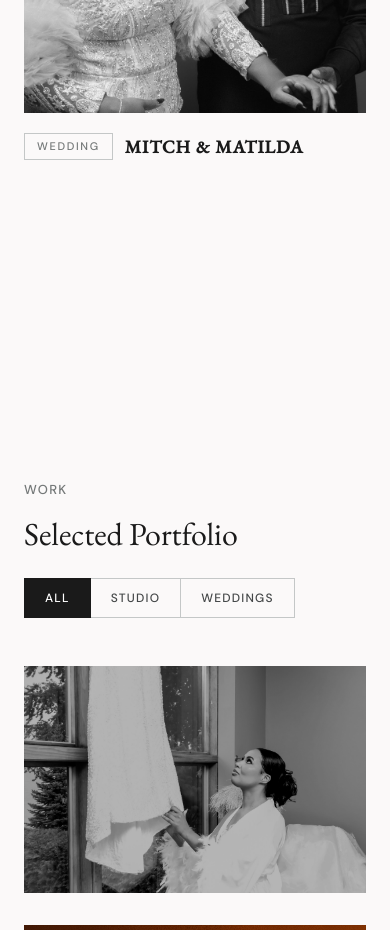
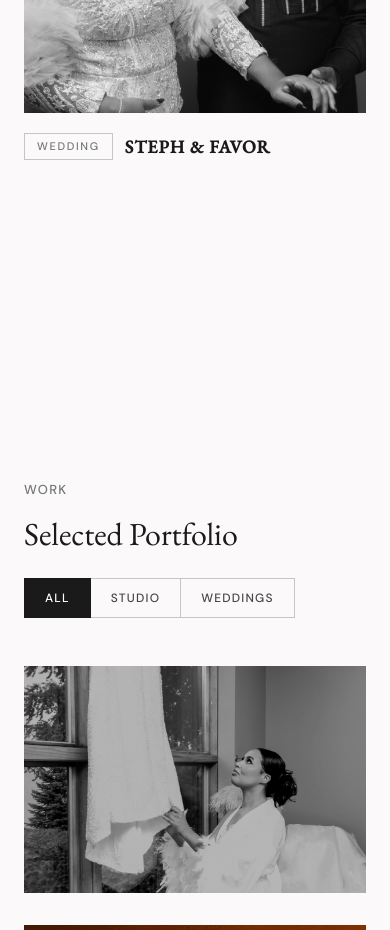
Before and after one commit to Ifefolarin/shot-by-ken, a Next.js app: page / in a window 390 px wide. Shown: the part 2340-3270 px from the top of the page. Built offline with nearby package versions, Linux system fonts and the light colour scheme; no server answers.

Commit message:
feat: update mobile hero to ring detail photo; rename curated work to Steph & Favor

```diff
--- a/components/curated-works/curated-works-section.tsx
+++ b/components/curated-works/curated-works-section.tsx
@@ -20,11 +20,11 @@ const CURATED = [
   },
   {
     src: "/images/curated/03.jpg",
-    alt: "Mitch & Matilda — wedding portrait",
+    alt: "Steph & Favor — wedding portrait",
     width: 1742,
     height: 2048,
     tag: "Wedding",
-    title: "Mitch & Matilda",
+    title: "Steph & Favor",
   },
 ];
 
```
Also changed, not shown: public/images/hero-mobile.jpg.
